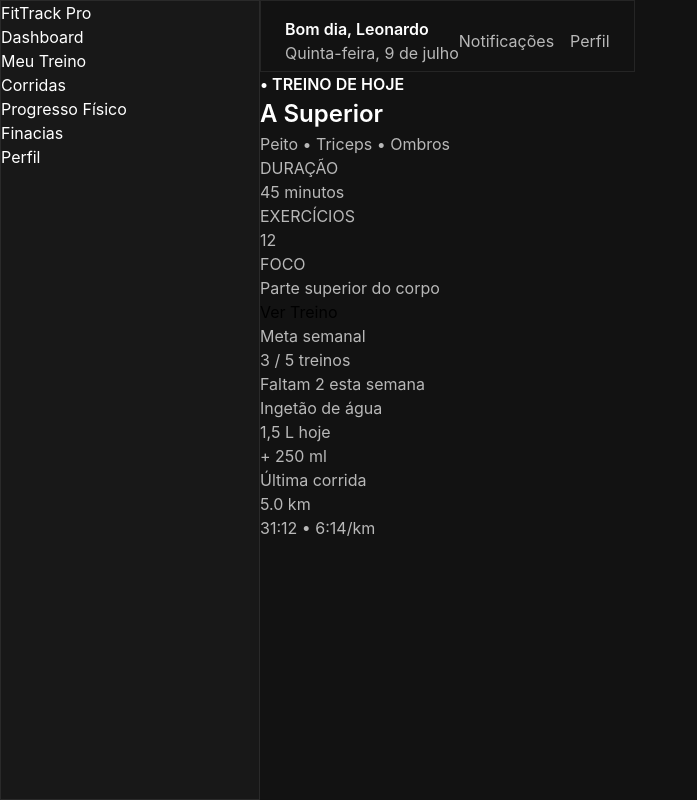
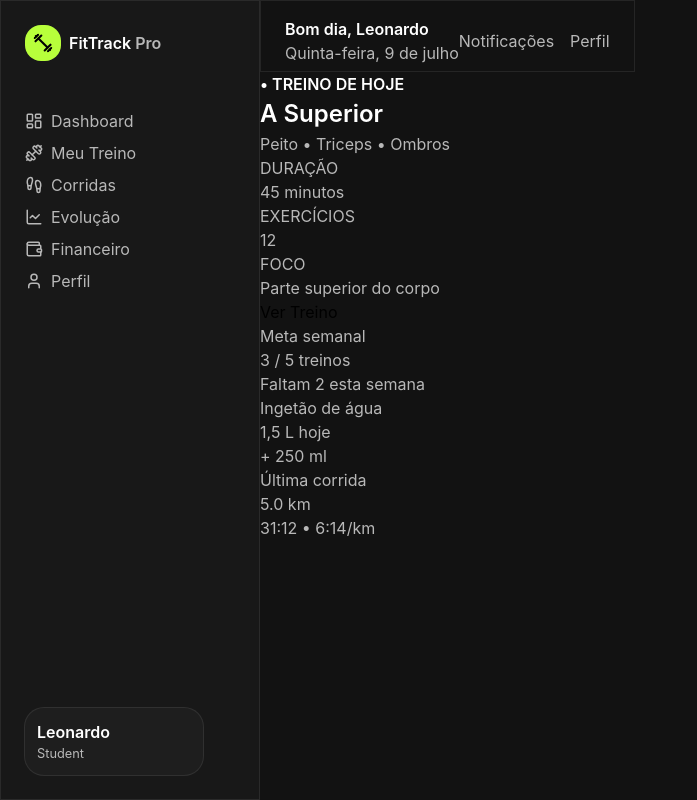
Before and after one commit to leocodes-al/fittrack-pro, a React (Vite) app: page / in a window 1280 px wide. Shown: the whole page, without its empty margins (0-697 px from the left). Built offline with nearby package versions, Linux system fonts and the light colour scheme.

Commit message:
Desenvolvendo a estrutura do Sidebar

```diff
--- a/package.json
+++ b/package.json
@@ -10,6 +10,7 @@
     "preview": "vite preview"
   },
   "dependencies": {
+    "lucide-react": "^1.24.0",
     "react": "^19.2.7",
     "react-dom": "^19.2.7",
     "react-router-dom": "^7.18.1"
--- /dev/null
+++ b/src/assets/icons/lucideIcons.js
@@ -0,0 +1,65 @@
+import {
+  LayoutDashboard,
+  Dumbbell,
+  Footprints,
+  LineChart,
+  Wallet,
+  User,
+  Mail,
+  Lock,
+  Eye,
+  EyeOff,
+  Loader2,
+  Bell,
+  Play,
+  Clock,
+  ListChecks,
+  Target,
+  Droplets,
+  Plus,
+  Trophy,
+  StickyNote,
+  ChevronRight,
+  Menu,
+  Gauge,
+  MapPin,
+  Ruler,
+  Save,
+  Activity,
+  TrendingUp,
+  Timer,
+  X,
+} from "lucide-react";
+
+export {
+  LayoutDashboard,
+  Dumbbell,
+  Footprints,
+  LineChart,
+  Wallet,
+  User,
+  Mail,
+  Lock,
+  Eye,
+  EyeOff,
+  Loader2,
+  Bell,
+  Play,
+  Clock,
+  ListChecks,
+  Target,
+  Droplets,
+  Plus,
+  Trophy,
+  StickyNote,
+  ChevronRight,
+  Menu,
+  Gauge,
+  MapPin,
+  Ruler,
+  Save,
+  Activity,
+  TrendingUp,
+  Timer,
+  X,
+};
--- a/src/components/Sidebar/Sidebar.css
+++ b/src/components/Sidebar/Sidebar.css
@@ -3,3 +3,55 @@
   background-color: var(--sidebar);
   border: var(--border-default);
 }
+
+.sidebar__logo {
+  display: flex;
+  align-items: center;
+  gap: var(--space-sm);
+  padding: var(--space-lg);
+}
+
+.sidebar__logo img {
+  padding: var(--radius-sm);
+  background-color: var(--primary);
+  border-radius: var(--radius-lg);
+}
+
+.sidebar__logo span {
+  color: var(--text-secondary);
+}
+
+.sidebar__list {
+  padding: var(--space-lg);
+}
+
+.sidebar__item {
+  margin-bottom: var(--space-sm);
+  color: var(--text-secondary);
+}
+
+.sidebar__link {
+  display: flex;
+  align-items: center;
+  gap: var(--space-sm);
+}
+
+.sidebar__icon {
+  width: 18px;
+  height: 18px;
+}
+
+.sidebar__avatar {
+  width: 180px;
+  position: absolute;
+  bottom: var(--space-lg);
+  left: var(--space-lg);
+  border: var(--border-default);
+  padding: var(--radius-md);
+  border-radius: var(--radius-xl);
+  background-color: var(--surface);
+}
+
+.sidebar__avatar p {
+  font-size: 0.8rem;
+}
--- a/src/components/Sidebar/Sidebar.jsx
+++ b/src/components/Sidebar/Sidebar.jsx
@@ -1,28 +1,72 @@
+import { NavLink } from "react-router-dom"
+import { LayoutDashboard, Dumbbell, Footprints, LineChart, Wallet, User } from "../../assets/icons/lucideIcons"
+import Logo from "../../assets/images/logo.svg"
+
 import "./Sidebar.css";
 
 function Sidebar() {
 
-  const lista_sidebar = ["Dashboard", "Meu Treino", "Corridas", "Progresso Físico", "Finacias", "Perfil"]
+  const sidebarItems = [
+    {
+      nome: "Dashboard",
+      rota: "/dashboard",
+      icon: LayoutDashboard,
+    },
+    {
+      nome: "Meu Treino",
+      rota: "/meu-treino",
+      icon: Dumbbell,
+    },
+    {
+      nome: "Corridas",
+      rota: "/corridas",
+      icon: Footprints,
+    },
+    {
+      nome: "Evolução",
+      rota: "/evolucao",
+      icon: LineChart,
+    },
+    {
+      nome: "Financeiro",
+      rota: "/financeiro",
+      icon: Wallet,
+    },
+    {
+      nome: "Perfil",
+      rota: "/perfil",
+      icon: User,
+    },
+  ]
 
   return (
     <aside className="sidebar">
 
       <div className="sidebar__logo">
-        FitTrack Pro
+        <img src={Logo} alt="Logo FitTrack Pro" />
+        <h4>FitTrack <span>Pro</span></h4>
       </div>
 
       <nav className="sidebar__nav">
-        <ul>
+        <ul className="sidebar__list">
 
-          {lista_sidebar.map((item, index) => (
-            <li key={index}>
-              <a href="#">{item}</a>
+          {sidebarItems.map((item) => (
+            <li key={item.rota} className="sidebar__item">
+              <NavLink to={item.rota} className="sidebar__link">
+                <item.icon className="sidebar__icon" />
+                {item.nome}
+              </NavLink>
             </li>
           ))}
 
         </ul>
       </nav>
 
+      <div className="sidebar__avatar">
+        <h4>Leonardo</h4>
+        <p>Student</p>
+      </div>
+
     </aside>
   );
 }
--- a/src/main.jsx
+++ b/src/main.jsx
@@ -1,11 +1,16 @@
 import { StrictMode } from 'react'
 import { createRoot } from 'react-dom/client'
+
+import { BrowserRouter } from 'react-router-dom'
+
 import App from './App.jsx'
 
 import "../styles/global.css"
 
 createRoot(document.getElementById('root')).render(
   <StrictMode>
-    <App />
+    <BrowserRouter>
+      <App />
+    </BrowserRouter>
   </StrictMode>,
 )
```
Also changed, not shown: src/assets/images/logo.svg (added), 1 other file (tests, documents, lock files or other folders).
